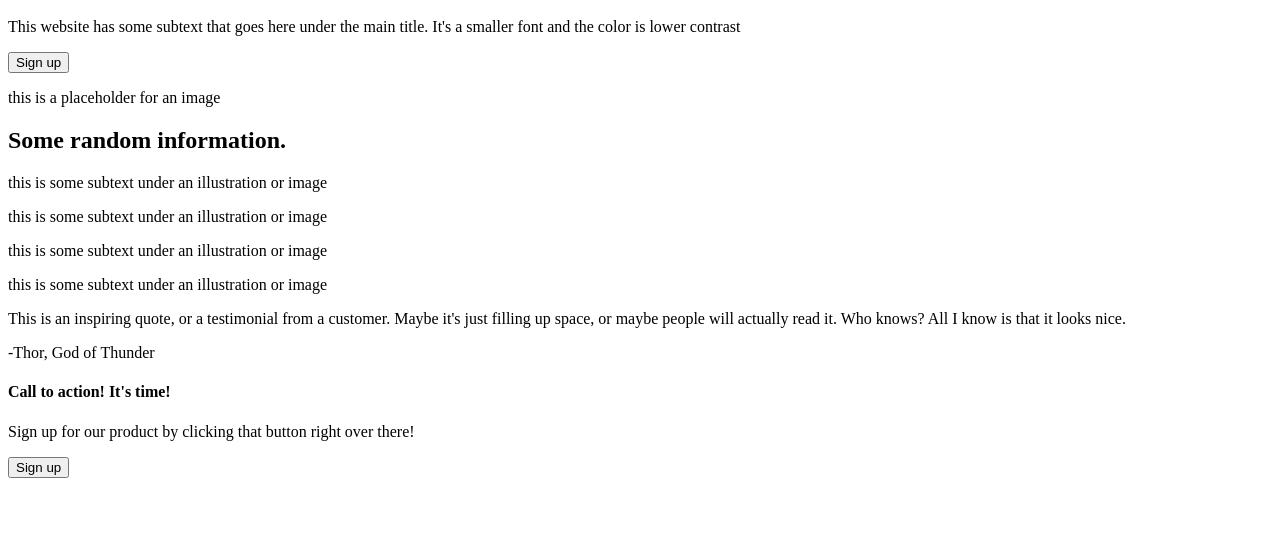
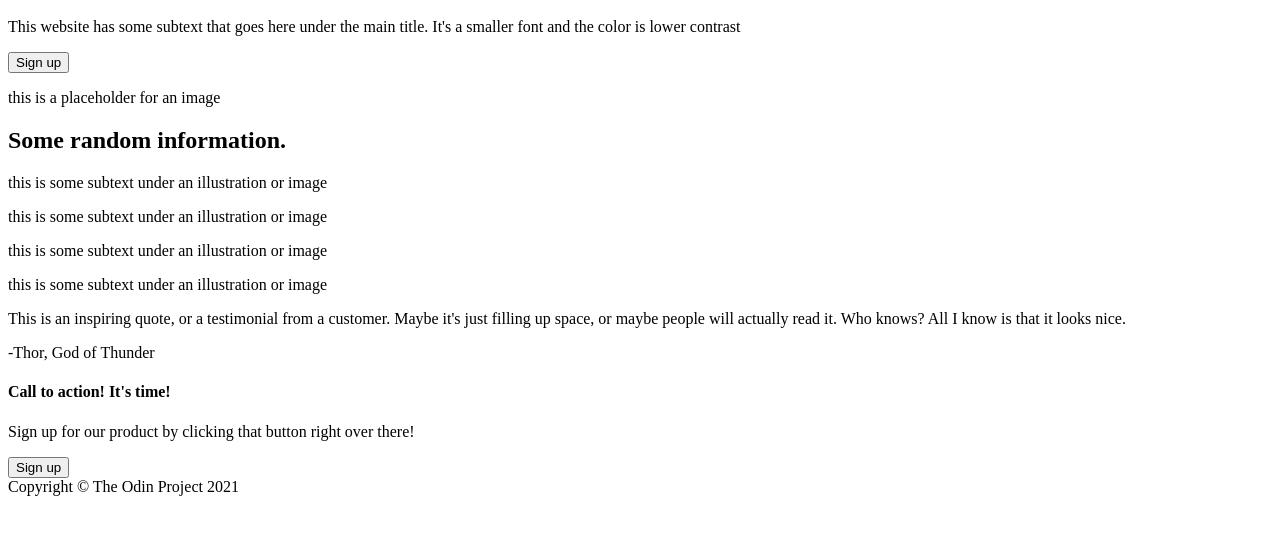
Before and after one commit to t0mdd/landing-page, a plain HTML site: page index.html in a window 1280 px wide. Shown: the part 139-674 px from the top of the page. Drawn offline with Linux system fonts and the light colour scheme.

Commit message:
Add missing information to index file
Added a link to a stylesheet which will be made, and a footer section.

```diff
--- a/index.html
+++ b/index.html
@@ -3,6 +3,7 @@
 <head>
   <meta charset="utf-8">
   <title>Landing Page</title>
+  <link rel="stylesheet" href="style.css"></link>
 </head>
 <body>
   <div class = "layer1">
@@ -71,5 +72,8 @@
       <button> Sign up </button>
     </div>
   </div>
+  <div class = "footer">
+    Copyright © The Odin Project 2021
+  </div>
 </body>
 </html>
```
